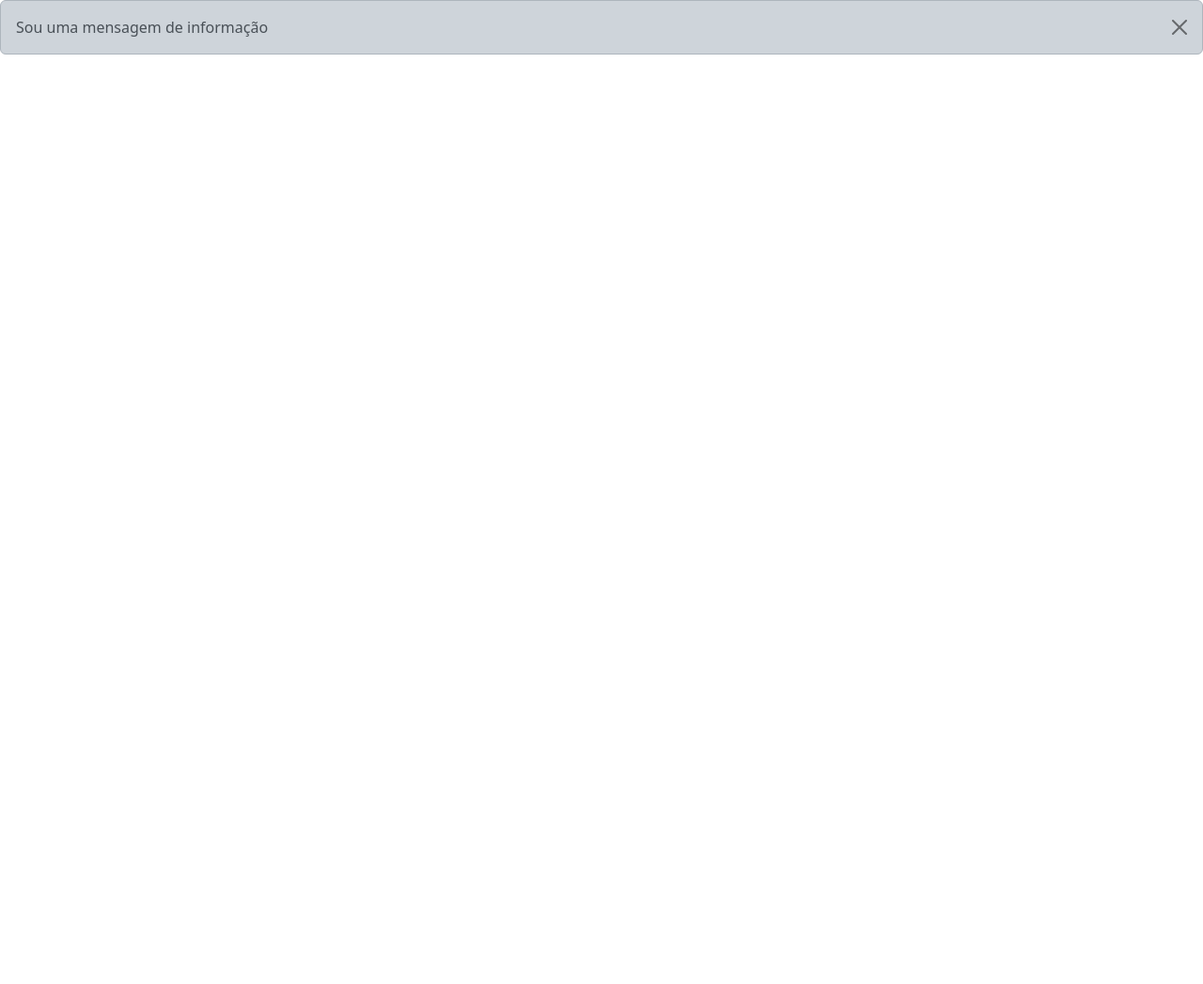
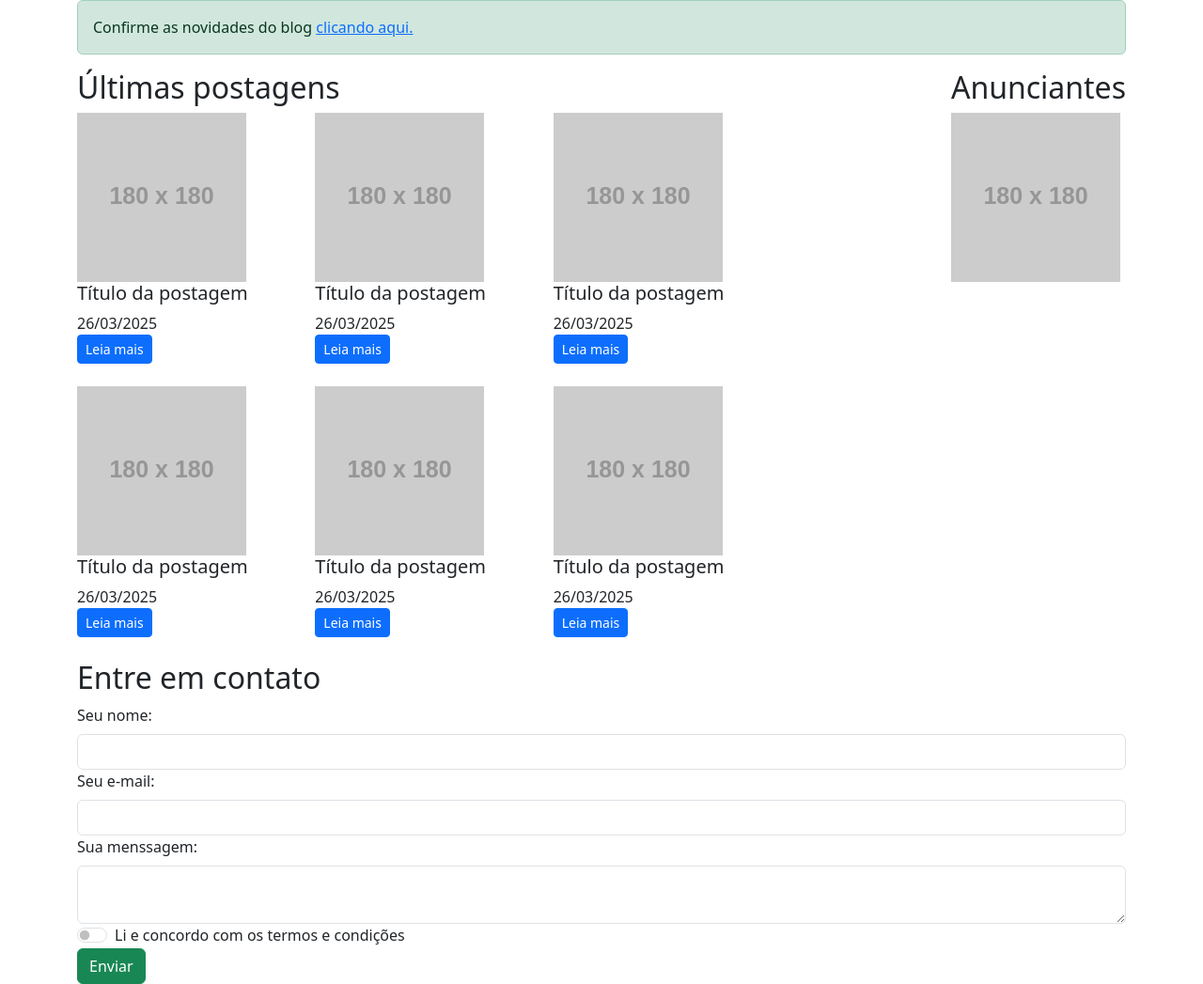
Before and after one commit to o-matheus/front_modulo_12_fundamentosBootstrap, a plain HTML site: page index.html in a window 1280 px wide. Shown: the whole page at 94% size. Before the commit the page ends 800 px from the top, so only its background shows below. Drawn offline with nearby package versions, Linux system fonts and the light colour scheme; placeholder pictures from the web are drawn by us.

Commit message:
Adiciona seção sobre formulários no README e implementa layout de blog e formulário de contato no index.html
Aula 9

```diff
--- a/index.html
+++ b/index.html
@@ -6,13 +6,93 @@
     <meta name="viewport" content="width=device-width, initial-scale=1.0">
     <title>Fundamentos do Bootsrap</title>
     <link rel="stylesheet" href="https://cdn.jsdelivr.net/npm/bootstrap@5.3.3/dist/css/bootstrap.min.css">
+    <link rel="stylesheet" href="main.css">
 
 </head>
 
 <body>
-    <div class="alert alert-dark alert-dismissible">
-        <button class="btn-close" data-bs-dismiss="alert"></button>
-        Sou uma mensagem de informação
+    <div class="container">
+        <div class="row">
+            <div class="col">
+                <div class="alert alert-success">
+                    Confirme as novidades do blog <a href="#">clicando aqui.</a>
+                </div>
+            </div>
+        </div>
+        <div class="row">
+            <div class="col-md-8">
+                <div class="container g-0">
+                    <h2>Últimas postagens</h2>
+                    <div class="row">
+                        <div class="col-md-4 post">
+                            <img src="https://placehold.co/180x180" alt="">
+                            <h4 class="h5">Título da postagem</h4>
+                            <time>26/03/2025</time>
+                            <a class="btn btn-primary btn-sm">Leia mais</a>
+                        </div>
+                        <div class="col-md-4 post">
+                            <img src="https://placehold.co/180x180" alt="">
+                            <h4 class="h5">Título da postagem</h4>
+                            <time>26/03/2025</time>
+                            <a class="btn btn-primary btn-sm">Leia mais</a>
+                        </div>
+                        <div class="col-md-4 post">
+                            <img src="https://placehold.co/180x180" alt="">
+                            <h4 class="h5">Título da postagem</h4>
+                            <time>26/03/2025</time>
+                            <a class="btn btn-primary btn-sm">Leia mais</a>
+                        </div>
+                        <div class="col-md-4 post">
+                            <img src="https://placehold.co/180x180" alt="">
+                            <h4 class="h5">Título da postagem</h4>
+                            <time>26/03/2025</time>
+                            <a class="btn btn-primary btn-sm">Leia mais</a>
+                        </div>
+                        <div class="col-md-4 post">
+                            <img src="https://placehold.co/180x180" alt="">
+                            <h4 class="h5">Título da postagem</h4>
+                            <time>26/03/2025</time>
+                            <a class="btn btn-primary btn-sm">Leia mais</a>
+                        </div>
+                        <div class="col-md-4 post">
+                            <img src="https://placehold.co/180x180" alt="">
+                            <h4 class="h5">Título da postagem</h4>
+                            <time>26/03/2025</time>
+                            <a class="btn btn-primary btn-sm">Leia mais</a>
+                        </div>
+                    </div>
+                </div>
+            </div>
+            <div class="col-md-4 d-flex justify-content-end">
+                <div>
+                    <h2>Anunciantes</h2>
+                    <img src="https://placehold.co/180x180" alt="">
+                </div>
+            </div>
+        </div>
+        <div class="row">
+            <div class="col">
+                <h2>Entre em contato</h2>
+                <form>
+                    <label class="form-label" for="nome">Seu nome:</label>
+                    <input class="form-control" type="text" id="nome">
+
+                    <label class="form-label" for="email">Seu e-mail:</label>
+                    <input class="form-control" type="email" id="email">
+
+                    <label class="form-label" for="mensagem">Sua menssagem:</label>
+                    <textarea class="form-control" id="menssagem"></textarea>
+
+                    <div class="form-check form-switch">
+                        <label class="form-check-label" for="aceito-termos">Li e concordo com os termos e condições</label>
+                        <input class="form-check-input" id="aceito-termos" type="checkbox">
+                    </div>
+
+                    <button class="btn btn-success">Enviar</button>
+
+                </form>
+            </div>
+        </div>
     </div>
 
     <script src="https://cdn.jsdelivr.net/npm/bootstrap@5.3.3/dist/js/bootstrap.bundle.min.js"></script>
--- /dev/null
+++ b/main.css
@@ -0,0 +1,7 @@
+time {
+    display: block;
+}
+
+.post {
+    margin-bottom: 24px;
+}
```
Also changed, not shown: 1 other file.
